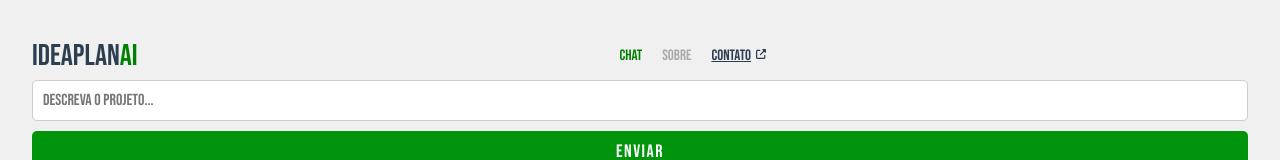
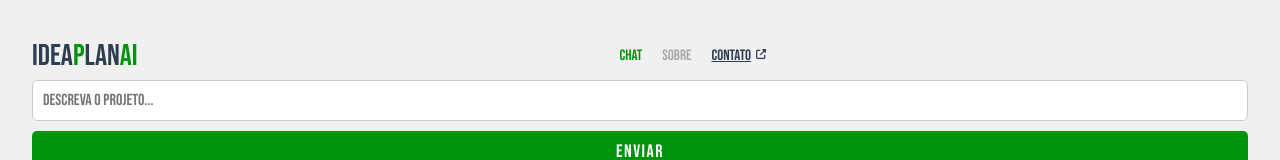
Before and after one commit to dacmarcell/ideaplanAI-web, a Vue app: page / in a window 1280 px wide. Shown: the top 160 px of the page. Built offline with nearby package versions, Linux system fonts and the light colour scheme.

Commit message:
Refactor TopHeader.vue: Update title and color styles

```diff
--- a/src/components/TopHeader.vue
+++ b/src/components/TopHeader.vue
@@ -16,7 +16,7 @@ const getBtnClass = (btnPath: string) =>
 </script>
 
 <template>
-  <h1>IdeaPlan<span class="green">AI</span></h1>
+  <h1>Idea<span class="green">P</span>lan<span class="green">AI</span></h1>
   <nav>
     <router-link
       v-for="route in routes"
@@ -36,7 +36,7 @@ const getBtnClass = (btnPath: string) =>
 
 <style scoped>
 .green {
-  color: green;
+  color: var(--background-secoundary-color);
 }
 .inactive-btn {
   color: rgb(169, 169, 169);
```
